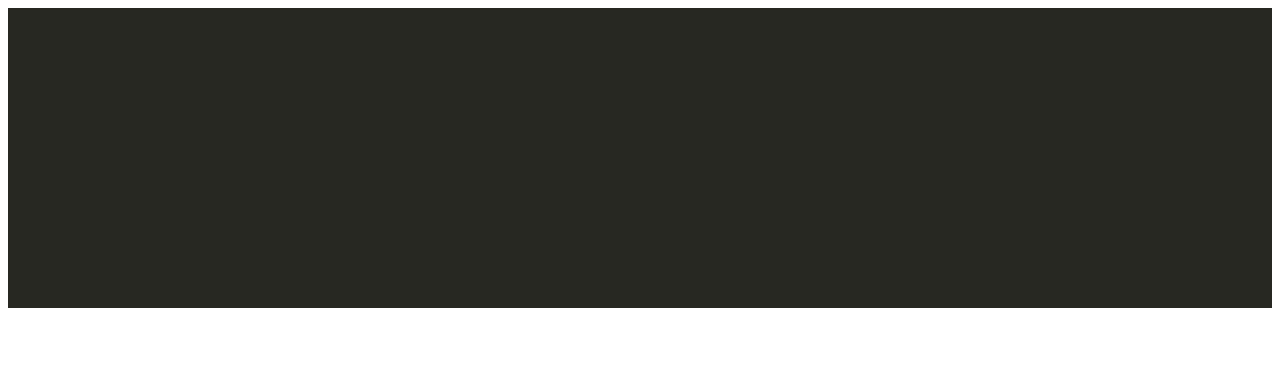
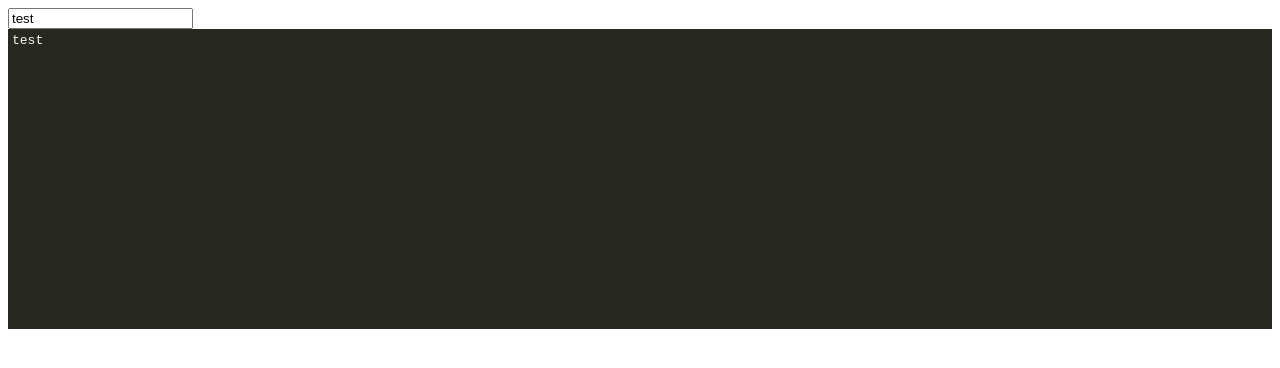
Before and after one commit to ZiQiangWang/react-cmirror, a React app: page / in a window 1280 px wide. Shown: the top 368 px of the page. Built offline with nearby package versions, Linux system fonts and the light colour scheme.

Commit message:
修复使用双向绑定时，重置光标的问题

```diff
--- a/package.json
+++ b/package.json
@@ -1,6 +1,6 @@
 {
   "name": "react-cmirror",
-  "version": "1.0.9",
+  "version": "1.1.0",
   "description": "Codemirror Component for React.js, all Codemirror options and event are supported.",
   "main": "./lib/react-cmirror.js",
   "scripts": {
--- /dev/null
+++ b/src/App.jsx
@@ -0,0 +1,54 @@
+import React, { Component } from 'react';
+
+import 'codemirror/mode/markdown/markdown';
+import 'codemirror/theme/monokai.css';
+import ReactCodeMirror from './react-cmirror';
+
+export default class App extends Component {
+  constructor(props) {
+    super(props);
+
+    this.state = {
+      text: 'test',
+    };
+  }
+
+  getInstance = (instance) => {
+    this.codemirror = instance.codemirror;
+    this.codemirrorInstance = instance.codemirrorInstance;
+  }
+
+  handleChange = (instance) => {
+    this.setState({
+      text: instance.getValue(),
+    });
+  }
+
+  inputChange = (e) => {
+    this.setState({
+      text: e.target.value,
+    });
+  }
+
+
+  render() {
+    const { text } = this.state;
+    return (
+      <div>
+        <input value={text} onChange={this.inputChange} />
+        <ReactCodeMirror
+          ref={this.getInstance}
+          value={text}
+          options={{
+            autofocus: true,
+            mode: 'markdown',
+            theme: 'monokai',
+          }}
+
+          onChange={this.handleChange}
+        />
+      </div>
+
+    );
+  }
+}
--- a/src/index.jsx
+++ b/src/index.jsx
@@ -1,34 +1,15 @@
 /**
- *
  * @authors ZiQiangWang
  * @email   814120507@qq.com
  * @date    2017-08-01 23:22:58
  */
 
-/* eslint-disable no-unused-vars */
-/* eslint-disable no-console */
 
 import React from 'react';
 import { render } from 'react-dom';
-import 'codemirror/mode/markdown/markdown';
-import 'codemirror/theme/monokai.css';
-import ReactCodeMirror from './react-cmirror';
+import App from './App';
 
 render(
-  <ReactCodeMirror
-    ref={(instance) => {
-      console.log(instance.codemirror);
-      console.log(instance.codemirrorInstance);
-    }}
-    options={{
-      autofocus: true,
-      mode: 'markdown',
-      theme: 'monokai',
-    }}
-
-    onChange={(instance, changeObj) => {
-      console.log(instance.getValue());
-    }}
-  />,
+  <App />,
   document.getElementById('root'),
 );
--- a/src/react-cmirror.jsx
+++ b/src/react-cmirror.jsx
@@ -13,8 +13,8 @@ import 'codemirror/lib/codemirror.css';
 class ReactCodeMirror extends Component {
   constructor(props) {
     super(props);
-    this.codemirror = undefined;
-    this.codemirrorInstance = undefined;
+    this.codemirror = null;
+    this.codemirrorInstance = null;
   }
 
   componentDidMount() {
@@ -34,7 +34,9 @@ class ReactCodeMirror extends Component {
   }
 
   componentWillReceiveProps(nextProps) {
-    if (nextProps.value !== undefined && nextProps.value !== this.props.value) {
+    const val = this.codemirrorInstance.getValue();
+    const next = nextProps.value;
+    if (next !== undefined && next !== this.props.value && next !== val) {
       this.codemirrorInstance.setValue(nextProps.value);
     }
   }
```
Also changed, not shown: 1 other file (tests, documents, lock files or other folders).
